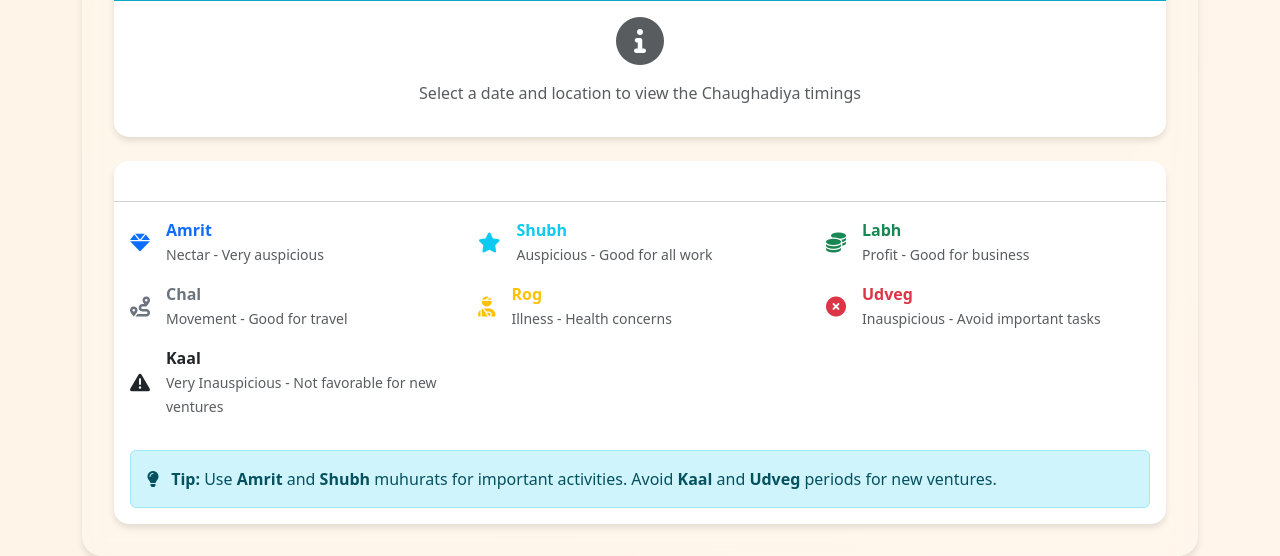
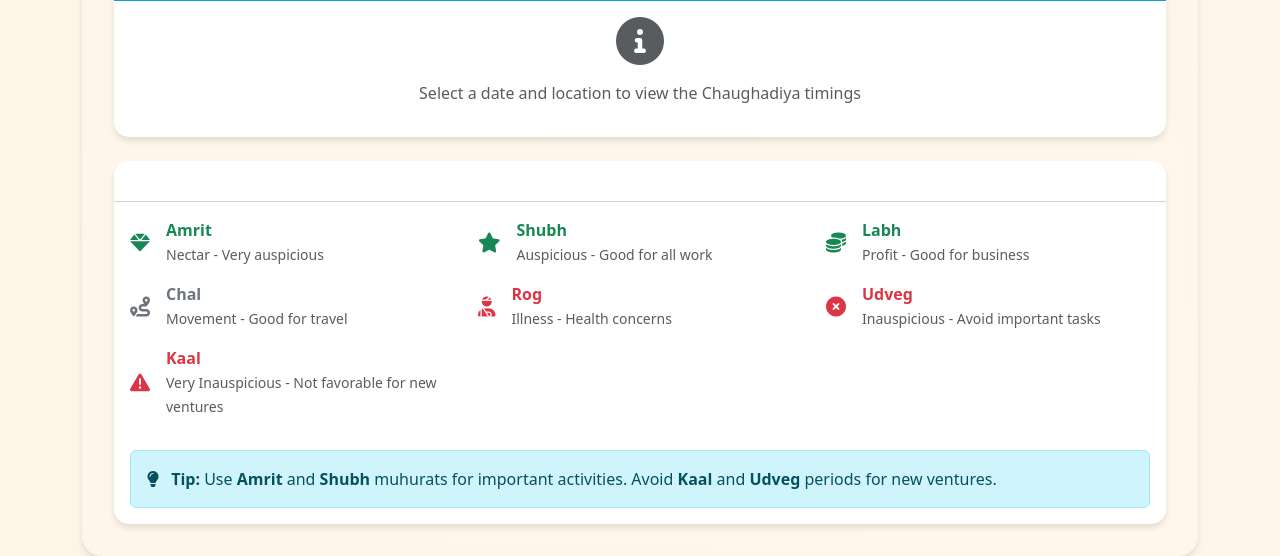
Before and after one commit to code-chaser/chaughadiya-api, a Flask app: page / in a window 1280 px wide. Shown: the part 766-1322 px from the top of the page. Run offline with Flask 3, Linux system fonts and the light colour scheme.

Commit message:
feat: simplify muhurat color scheme to 3 colors
- Changed color scheme from 7 colors to 3 colors for better clarity
- Good muhurats (Amrit, Shubh, Labh): green
- Neutral muhurat (Chal): grey
- Bad muhurats (Rog, Udveg, Kaal): red
- Applied consistent colors across timeline cards, table view, and info section

```diff
--- a/templates/static/home.html
+++ b/templates/static/home.html
@@ -1015,18 +1015,18 @@
                     <div class="row">
                         <div class="col-lg-4 col-md-6 mb-3">
                             <div class="d-flex align-items-center">
-                                <i class="fas fa-gem fa-lg text-primary me-2 me-md-3"></i>
+                                <i class="fas fa-gem fa-lg text-success me-2 me-md-3"></i>
                                 <div>
-                                    <strong class="text-primary">Amrit</strong><br>
+                                    <strong class="text-success">Amrit</strong><br>
                                     <small class="text-muted">Nectar - Very auspicious</small>
                                 </div>
                             </div>
                         </div>
                         <div class="col-lg-4 col-md-6 mb-3">
                             <div class="d-flex align-items-center">
-                                <i class="fas fa-star fa-lg text-info me-2 me-md-3"></i>
+                                <i class="fas fa-star fa-lg text-success me-2 me-md-3"></i>
                                 <div>
-                                    <strong class="text-info">Shubh</strong><br>
+                                    <strong class="text-success">Shubh</strong><br>
                                     <small class="text-muted">Auspicious - Good for all work</small>
                                 </div>
                             </div>
@@ -1051,9 +1051,9 @@
                         </div>
                         <div class="col-lg-4 col-md-6 mb-3">
                             <div class="d-flex align-items-center">
-                                <i class="fas fa-user-injured fa-lg text-warning me-2 me-md-3"></i>
+                                <i class="fas fa-user-injured fa-lg text-danger me-2 me-md-3"></i>
                                 <div>
-                                    <strong class="text-warning">Rog</strong><br>
+                                    <strong class="text-danger">Rog</strong><br>
                                     <small class="text-muted">Illness - Health concerns</small>
                                 </div>
                             </div>
@@ -1069,9 +1069,9 @@
                         </div>
                         <div class="col-lg-4 col-md-6 mb-3">
                             <div class="d-flex align-items-center">
-                                <i class="fas fa-exclamation-triangle fa-lg text-dark me-2 me-md-3"></i>
+                                <i class="fas fa-exclamation-triangle fa-lg text-danger me-2 me-md-3"></i>
                                 <div>
-                                    <strong class="text-dark">Kaal</strong><br>
+                                    <strong class="text-danger">Kaal</strong><br>
                                     <small class="text-muted">Very Inauspicious - Not favorable for new ventures</small>
                                 </div>
                             </div>
@@ -2121,14 +2121,15 @@
                 const nightPart2 = data.chaughadiya.slice(16, 24);
 
                 // Muhurat types and their meanings
+                // Using 3 colors: green (good), grey (neutral), red (bad)
                 const muhuratInfo = {
                     'Udveg': { color: 'danger', meaning: 'Inauspicious - Avoid important tasks', icon: 'fas fa-times-circle' },
-                    'Kaal': { color: 'dark', meaning: 'Very Inauspicious - Not favorable for new ventures', icon: 'fas fa-exclamation-triangle' },
-                    'Rog': { color: 'warning', meaning: 'Illness - Health concerns', icon: 'fas fa-user-injured' },
+                    'Kaal': { color: 'danger', meaning: 'Very Inauspicious - Not favorable for new ventures', icon: 'fas fa-exclamation-triangle' },
+                    'Rog': { color: 'danger', meaning: 'Illness - Health concerns', icon: 'fas fa-user-injured' },
                     'Chal': { color: 'secondary', meaning: 'Movement - Good for travel', icon: 'fas fa-route' },
                     'Labh': { color: 'success', meaning: 'Profit - Good for business', icon: 'fas fa-coins' },
-                    'Amrit': { color: 'primary', meaning: 'Nectar - Very auspicious', icon: 'fas fa-gem' },
-                    'Shubh': { color: 'info', meaning: 'Auspicious - Good for all work', icon: 'fas fa-star' }
+                    'Amrit': { color: 'success', meaning: 'Nectar - Very auspicious', icon: 'fas fa-gem' },
+                    'Shubh': { color: 'success', meaning: 'Auspicious - Good for all work', icon: 'fas fa-star' }
                 };
 
                 // Helper function to determine if a muhurat is during the day
```
